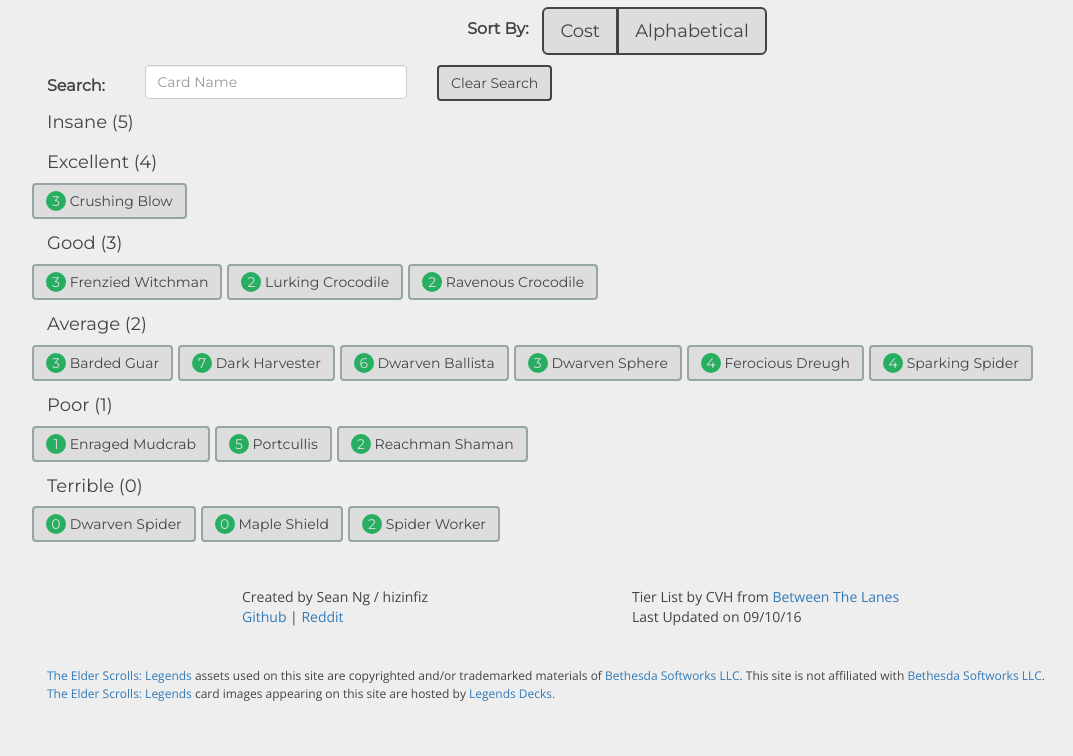
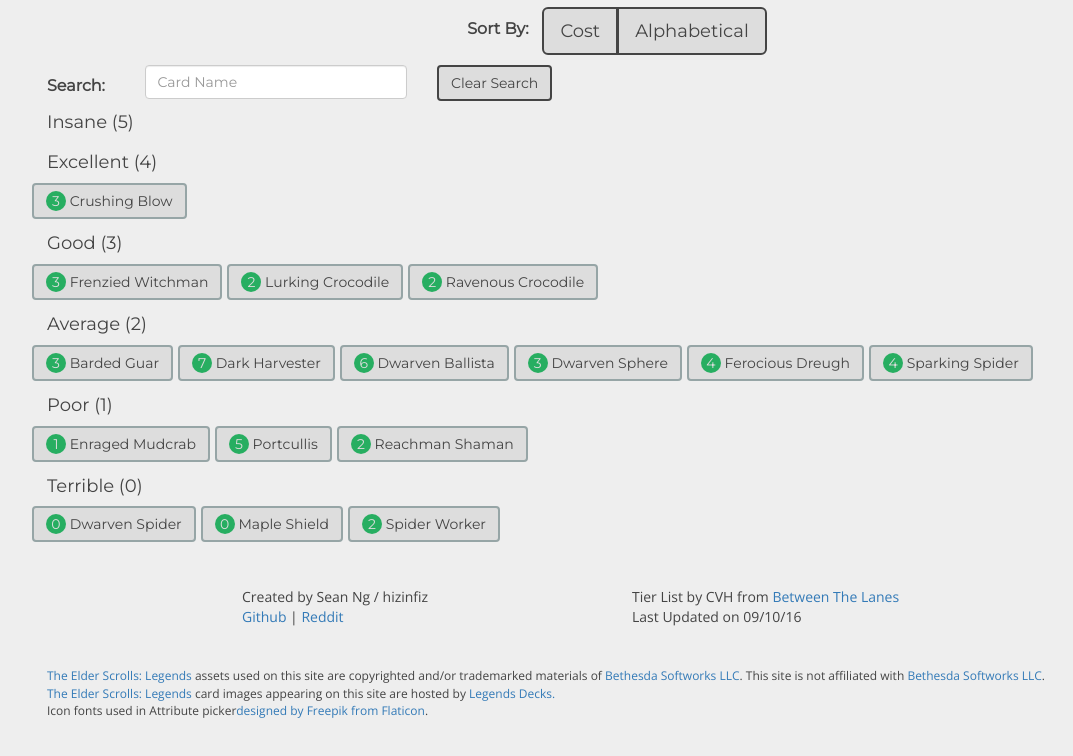
Before and after one commit to seanjng/TierList, a plain HTML site: page index.html in a window 1280 px wide. Shown: the part 232-988 px from the top of the page, without its empty margins (23-1096 px from the left). Drawn offline with nearby package versions, Linux system fonts and the light colour scheme.

Commit message:
add flaticon credit

```diff
--- a/index.html
+++ b/index.html
@@ -178,6 +178,9 @@
         <div class="col-xs-12 disclaimer">
             <span><a href="https://legends.bethesda.net/">The Elder Scrolls: Legends</a> card images appearing on this site are hosted by <a href="http://www.legends-decks.com/">Legends Decks.</a></span>
         </div>
+        <div class="col-xs-12 disclaimer">
+            <span>Icon fonts used in Attribute picker<a href="http://www.flaticon.com/authors/freepik">designed by Freepik from Flaticon</a>.</span>
+        </div>
     </div>
   </div>
 
```
